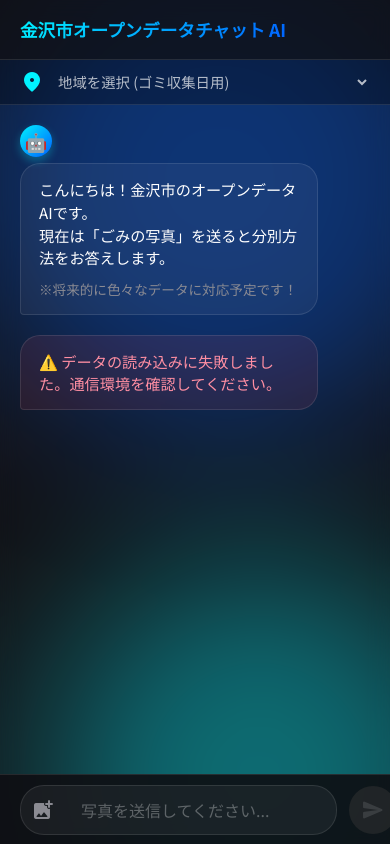
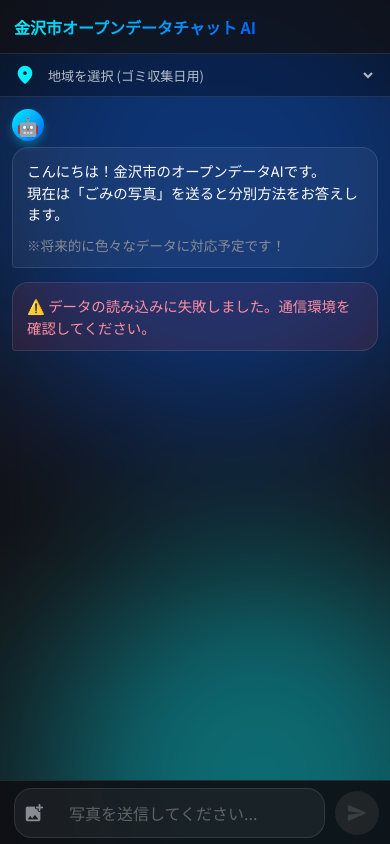
Before and after one commit to usagi917/kanazawa-gomi-vision-ai, a plain HTML site: page index.html in a window 390 px wide. Drawn offline with Linux system fonts and the light colour scheme; no server answers.

Commit message:
レスポンシブに修正

```diff
--- a/index.html
+++ b/index.html
@@ -30,7 +30,8 @@
         * { box-sizing: border-box; outline: none; -webkit-tap-highlight-color: transparent; }
         body {
             margin: 0; padding: 0; font-family: var(--font-jp); background-color: var(--bg-color);
-            color: var(--text-main); height: 100vh; overflow: hidden; /* スクロールはチャットエリア内で行う */
+            color: var(--text-main); height: 100dvh; min-height: 100vh;
+            overflow: hidden; /* スクロールはチャットエリア内で行う */
         }
 
         /* --- 背景エフェクト --- */
@@ -44,7 +45,8 @@
 
         /* --- メインレイアウト --- */
         .app-container {
-            display: flex; flex-direction: column; height: 100%; max-width: 600px; margin: 0 auto;
+            display: flex; flex-direction: column; height: 100%; min-height: 100dvh;
+            max-width: 640px; margin: 0 auto; width: 100%;
             background: rgba(255,255,255,0.02); backdrop-filter: blur(10px);
         }
 
@@ -80,6 +82,7 @@
             flex-grow: 1; overflow-y: auto; padding: 20px;
             display: flex; flex-direction: column; gap: 20px;
             scroll-behavior: smooth;
+            overscroll-behavior: contain;
         }
         /* スクロールバー非表示 */
         .chat-history::-webkit-scrollbar { display: none; }
@@ -138,7 +141,7 @@
 
         /* --- 入力エリア (フッター) --- */
         .chat-input-area {
-            height: var(--input-height); padding: 10px 20px;
+            height: var(--input-height); padding: 10px 20px calc(10px + env(safe-area-inset-bottom));
             background: rgba(15, 15, 19, 0.9); border-top: 1px solid var(--glass-border);
             display: flex; align-items: center; gap: 12px; z-index: 10;
         }
@@ -196,6 +199,40 @@
         .dot:nth-child(1) { animation-delay: -0.32s; }
         .dot:nth-child(2) { animation-delay: -0.16s; }
         @keyframes pulse { 0%, 80%, 100% { transform: scale(0); } 40% { transform: scale(1.0); } }
+
+        /* --- レスポンシブ対応 --- */
+        @media (max-width: 768px) {
+            :root {
+                --header-height: 54px;
+                --input-height: 64px;
+            }
+
+            .app-container { max-width: 100%; }
+            .chat-header { padding: 0 14px; }
+            .settings-bar { padding: 10px 14px; gap: 8px; }
+            .chat-history { padding: 14px; gap: 16px; }
+            .message { max-width: 90%; }
+            .message-content { font-size: 0.92rem; padding: 12px 14px; }
+            .user-image-preview { max-width: 160px; max-height: 160px; }
+            .chat-input-area { padding: 10px 14px calc(10px + env(safe-area-inset-bottom)); }
+            .send-btn { width: 44px; height: 44px; }
+            .material-icons-round { font-size: 22px; }
+        }
+
+        @media (max-width: 480px) {
+            body { height: 100svh; }
+            .header-title { font-size: 1rem; }
+            .settings-bar { font-size: 0.78rem; flex-wrap: wrap; }
+            .town-select { font-size: 0.82rem; min-width: 180px; }
+            .chat-history { padding: 12px; gap: 14px; }
+            .message { max-width: 100%; }
+            .message-content { font-size: 0.9rem; border-radius: 16px; }
+            .rich-result-name { font-size: 1.05rem; }
+            .rich-date-card { flex-direction: column; align-items: flex-start; }
+            .chat-input-area { gap: 10px; }
+            .input-wrapper { border-radius: 18px; }
+            .upload-btn-icon { padding: 8px; }
+        }
 
     </style>
 </head>
```
Also changed, not shown: 1 other file.
